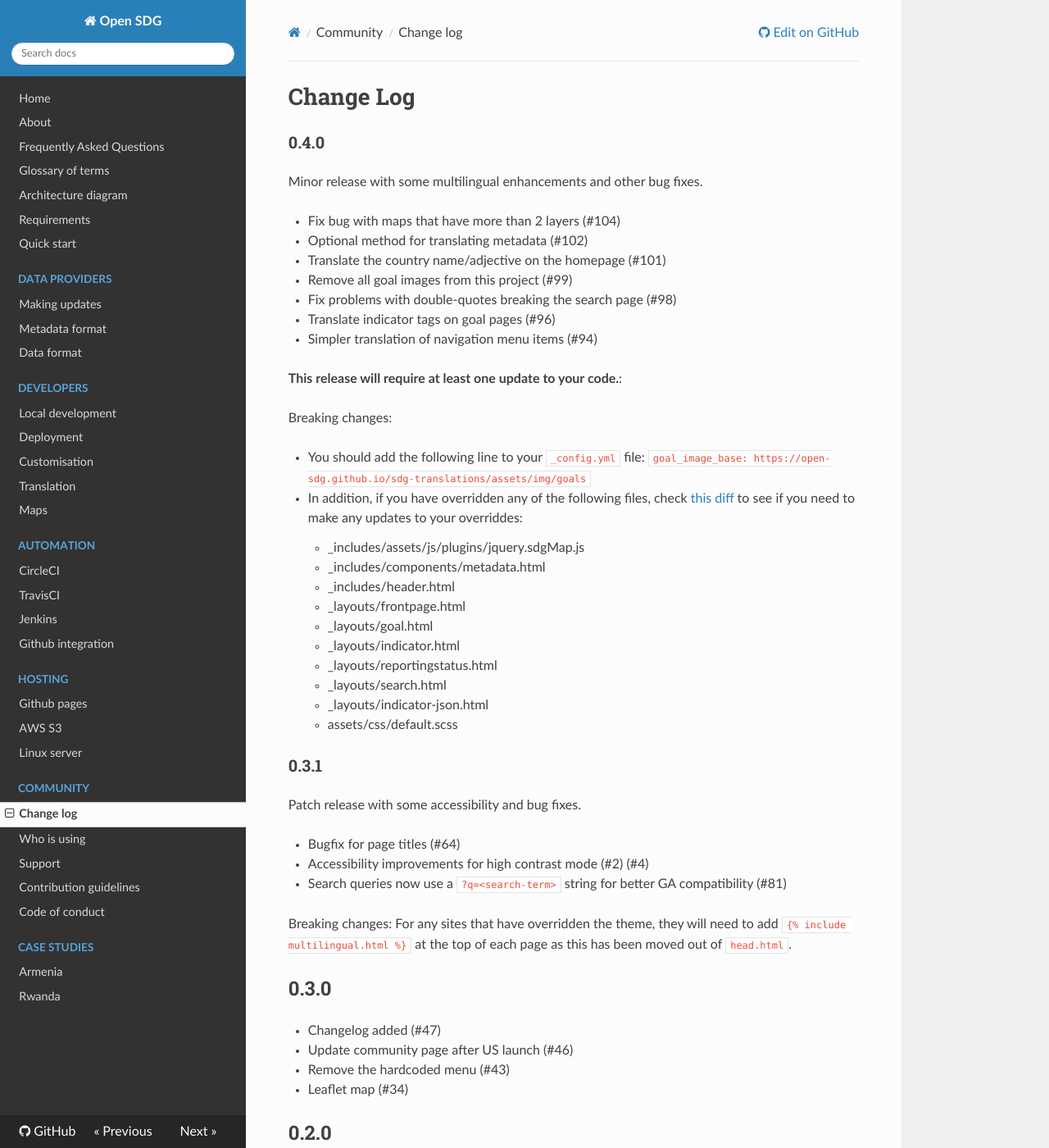
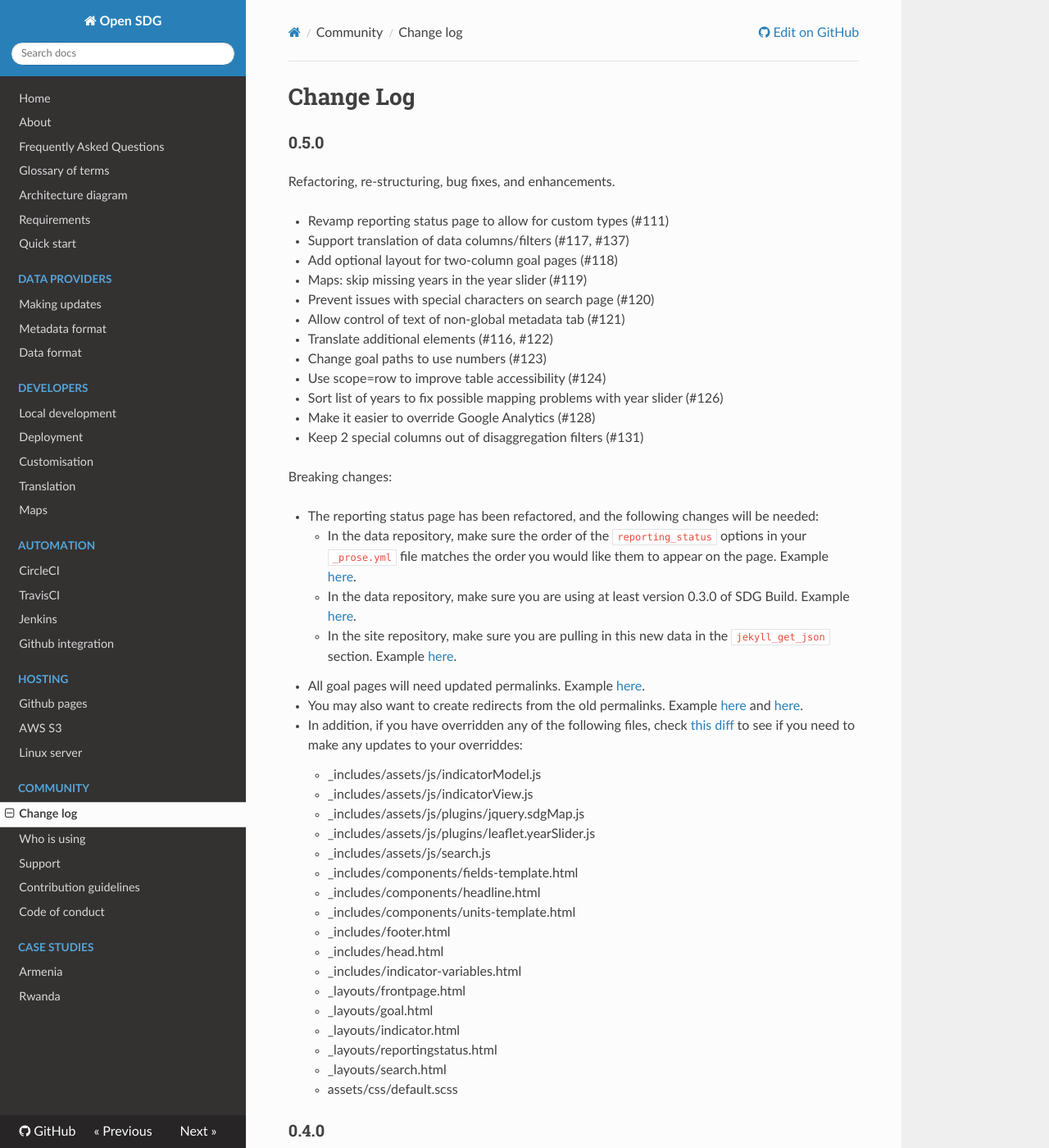
Before and after one commit to open-sdg/open-sdg, an MkDocs documentation site: the page built from docs/changelog.md, in a window 1280 px wide and 1400 px high. Shown: the whole window at 82% size. Built offline with MkDocs 1.6.1, drawn with Linux system fonts in a browser that asks for light colours; nearby versions of some CDN libraries; old or Windows-style settings are respelled for this version of MkDocs.

Commit message:
Release notes for 0.5.0 (#139)
* Release notes for 0.5.0

* Update after merging #131

* More info on reporting status update, and links to code examples

* Link tweaks for release.

* Add note about #126

```diff
--- a/docs/changelog.md
+++ b/docs/changelog.md
@@ -1,4 +1,48 @@
 <h1>Change Log</h1>
+
+### 0.5.0
+
+Refactoring, re-structuring, bug fixes, and enhancements.
+
+* Revamp reporting status page to allow for custom types (#111)
+* Support translation of data columns/filters (#117, #137)
+* Add optional layout for two-column goal pages (#118)
+* Maps: skip missing years in the year slider (#119)
+* Prevent issues with special characters on search page (#120)
+* Allow control of text of non-global metadata tab (#121)
+* Translate additional elements (#116, #122)
+* Change goal paths to use numbers (#123)
+* Use scope=row to improve table accessibility (#124)
+* Sort list of years to fix possible mapping problems with year slider (#126)
+* Make it easier to override Google Analytics (#128)
+* Keep 2 special columns out of disaggregation filters (#131)
+
+Breaking changes:
+
+* The reporting status page has been refactored, and the following changes will be needed:
+    * In the data repository, make sure the order of the `reporting_status` options in your `_prose.yml` file matches the order you would like them to appear on the page. Example [here](https://github.com/open-sdg/open-sdg-data-starter/commit/3f22d5529c1b3084c3b06665a5e2920cff0aff17).
+    * In the data repository, make sure you are using at least version 0.3.0 of SDG Build. Example [here](https://github.com/open-sdg/open-sdg-data-starter/commit/55d91b5952b3cd6ca6d1ddc4601354e8acc4c22b).
+    * In the site repository, make sure you are pulling in this new data in the `jekyll_get_json` section. Example [here](https://github.com/open-sdg/open-sdg-site-starter/commit/7986def8a1b82f8754f22a69154560ac33374dd3).
+* All goal pages will need updated permalinks. Example [here](https://github.com/open-sdg/open-sdg-site-starter/commit/f421fa542687dfba2fcf93c209a8bdf9d4498c0a).
+* You may also want to create redirects from the old permalinks. Example [here](https://github.com/GSA/sdg-indicators-usa/commit/648c1a9ae037ea22ed65bcf4158f7d1612934d2b) and [here](https://github.com/brockfanning/sdg-indicators/commit/e0093955cdafef93e31847cba61837881ada3e04).
+* In addition, if you have overridden any of the following files, check [this diff](https://github.com/open-sdg/open-sdg/compare/0.4.0...0.5.0) to see if you need to make any updates to your overriddes:
+    * _includes/assets/js/indicatorModel.js
+    * _includes/assets/js/indicatorView.js
+    * _includes/assets/js/plugins/jquery.sdgMap.js
+    * _includes/assets/js/plugins/leaflet.yearSlider.js
+    * _includes/assets/js/search.js
+    * _includes/components/fields-template.html
+    * _includes/components/headline.html
+    * _includes/components/units-template.html
+    * _includes/footer.html
+    * _includes/head.html
+    * _includes/indicator-variables.html
+    * _layouts/frontpage.html
+    * _layouts/goal.html
+    * _layouts/indicator.html
+    * _layouts/reportingstatus.html
+    * _layouts/search.html
+    * assets/css/default.scss
 
 ### 0.4.0
 
```
